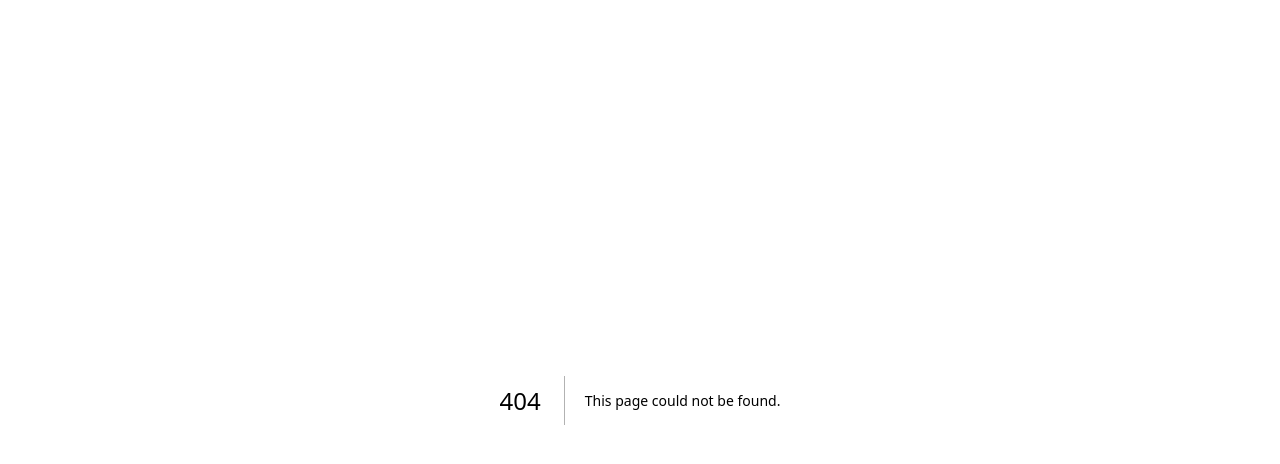
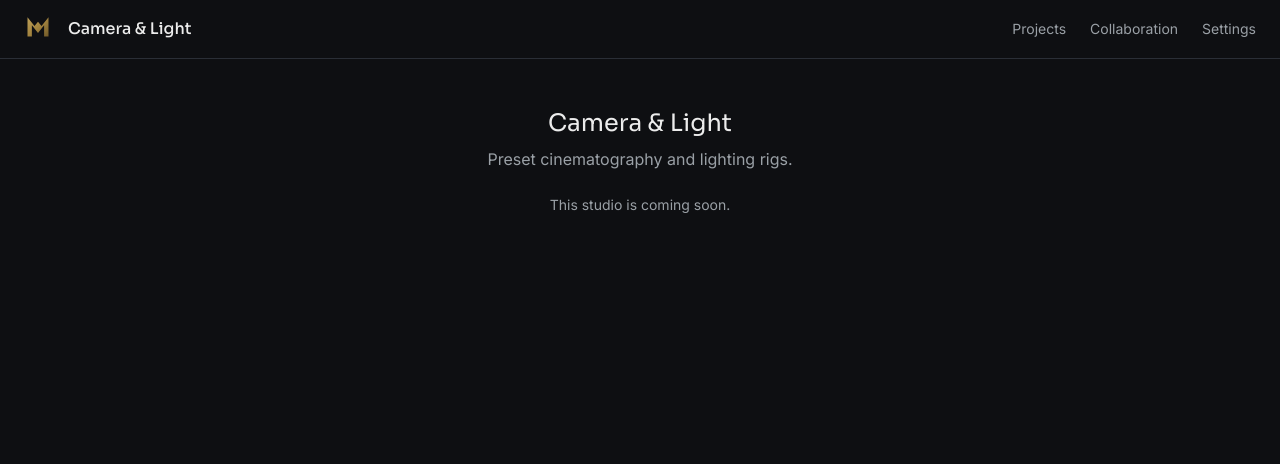
Before and after one commit to zxgtor/Flova, a Next.js app in the folder apps/web/: page /studio/camera in a window 1280 px wide. Before the commit this address had no page. Shown: the top 464 px of the page. Built offline with nearby package versions, Linux system fonts and the light colour scheme.

Commit message:
feat(web): placeholder sub-routes for non-Story studios

```diff
--- /dev/null
+++ b/apps/web/app/studio/camera/page.tsx
@@ -0,0 +1,16 @@
+import { StudioNav } from "@/components/studio/StudioNav";
+import { getStudio } from "@/lib/studios";
+
+export default function Page() {
+  const studio = getStudio("camera")!;
+  return (
+    <>
+      <StudioNav title={studio.label} />
+      <main className="mx-auto max-w-3xl p-12 text-center">
+        <h2 className="font-display text-2xl">{studio.label}</h2>
+        <p className="mt-2 text-muted">{studio.blurb}</p>
+        <p className="mt-6 text-sm text-muted">This studio is coming soon.</p>
+      </main>
+    </>
+  );
+}
--- /dev/null
+++ b/apps/web/app/studio/character/page.tsx
@@ -0,0 +1,16 @@
+import { StudioNav } from "@/components/studio/StudioNav";
+import { getStudio } from "@/lib/studios";
+
+export default function Page() {
+  const studio = getStudio("character")!;
+  return (
+    <>
+      <StudioNav title={studio.label} />
+      <main className="mx-auto max-w-3xl p-12 text-center">
+        <h2 className="font-display text-2xl">{studio.label}</h2>
+        <p className="mt-2 text-muted">{studio.blurb}</p>
+        <p className="mt-6 text-sm text-muted">This studio is coming soon.</p>
+      </main>
+    </>
+  );
+}
--- /dev/null
+++ b/apps/web/app/studio/environment/page.tsx
@@ -0,0 +1,16 @@
+import { StudioNav } from "@/components/studio/StudioNav";
+import { getStudio } from "@/lib/studios";
+
+export default function Page() {
+  const studio = getStudio("environment")!;
+  return (
+    <>
+      <StudioNav title={studio.label} />
+      <main className="mx-auto max-w-3xl p-12 text-center">
+        <h2 className="font-display text-2xl">{studio.label}</h2>
+        <p className="mt-2 text-muted">{studio.blurb}</p>
+        <p className="mt-6 text-sm text-muted">This studio is coming soon.</p>
+      </main>
+    </>
+  );
+}
--- /dev/null
+++ b/apps/web/app/studio/genre/page.tsx
@@ -0,0 +1,16 @@
+import { StudioNav } from "@/components/studio/StudioNav";
+import { getStudio } from "@/lib/studios";
+
+export default function Page() {
+  const studio = getStudio("genre")!;
+  return (
+    <>
+      <StudioNav title={studio.label} />
+      <main className="mx-auto max-w-3xl p-12 text-center">
+        <h2 className="font-display text-2xl">{studio.label}</h2>
+        <p className="mt-2 text-muted">{studio.blurb}</p>
+        <p className="mt-6 text-sm text-muted">This studio is coming soon.</p>
+      </main>
+    </>
+  );
+}
--- /dev/null
+++ b/apps/web/app/studio/storyboard/page.tsx
@@ -0,0 +1,16 @@
+import { StudioNav } from "@/components/studio/StudioNav";
+import { getStudio } from "@/lib/studios";
+
+export default function Page() {
+  const studio = getStudio("storyboard")!;
+  return (
+    <>
+      <StudioNav title={studio.label} />
+      <main className="mx-auto max-w-3xl p-12 text-center">
+        <h2 className="font-display text-2xl">{studio.label}</h2>
+        <p className="mt-2 text-muted">{studio.blurb}</p>
+        <p className="mt-6 text-sm text-muted">This studio is coming soon.</p>
+      </main>
+    </>
+  );
+}
--- /dev/null
+++ b/apps/web/app/studio/voice/page.tsx
@@ -0,0 +1,16 @@
+import { StudioNav } from "@/components/studio/StudioNav";
+import { getStudio } from "@/lib/studios";
+
+export default function Page() {
+  const studio = getStudio("voice")!;
+  return (
+    <>
+      <StudioNav title={studio.label} />
+      <main className="mx-auto max-w-3xl p-12 text-center">
+        <h2 className="font-display text-2xl">{studio.label}</h2>
+        <p className="mt-2 text-muted">{studio.blurb}</p>
+        <p className="mt-6 text-sm text-muted">This studio is coming soon.</p>
+      </main>
+    </>
+  );
+}
```
